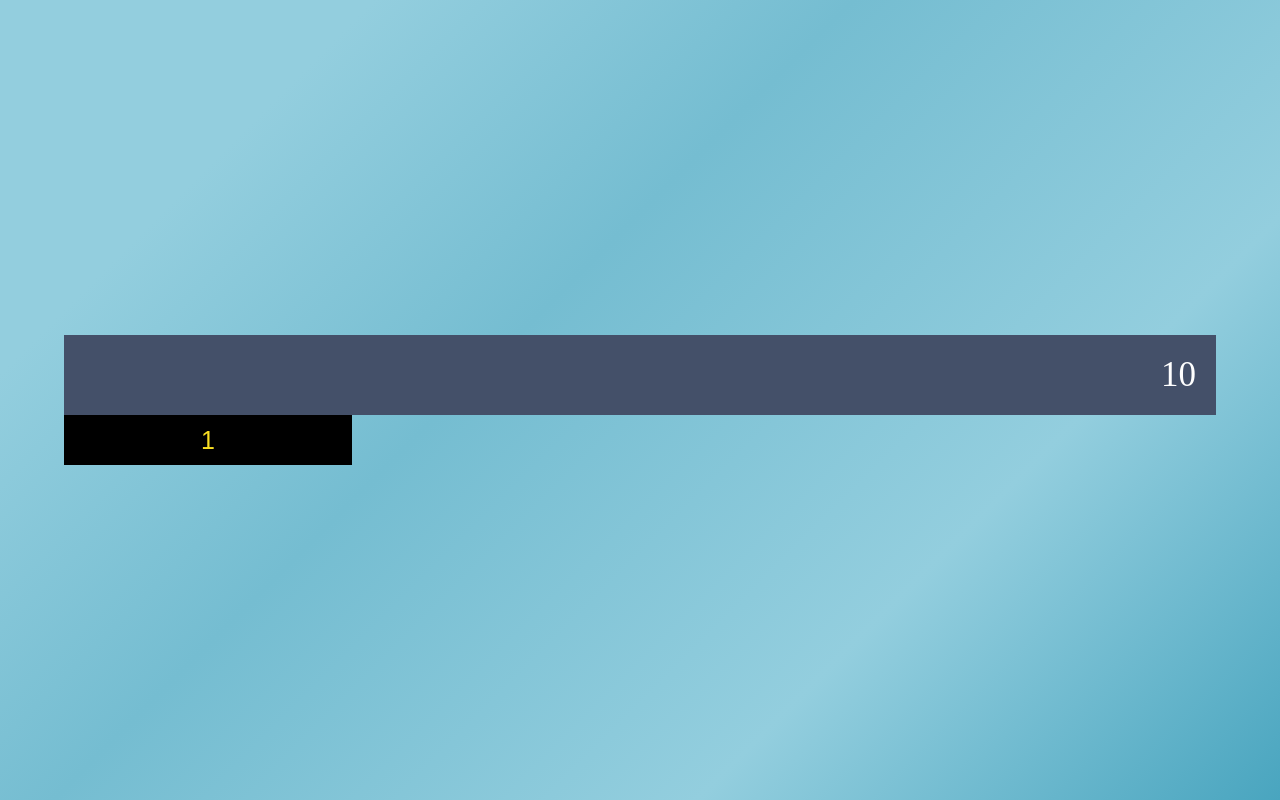
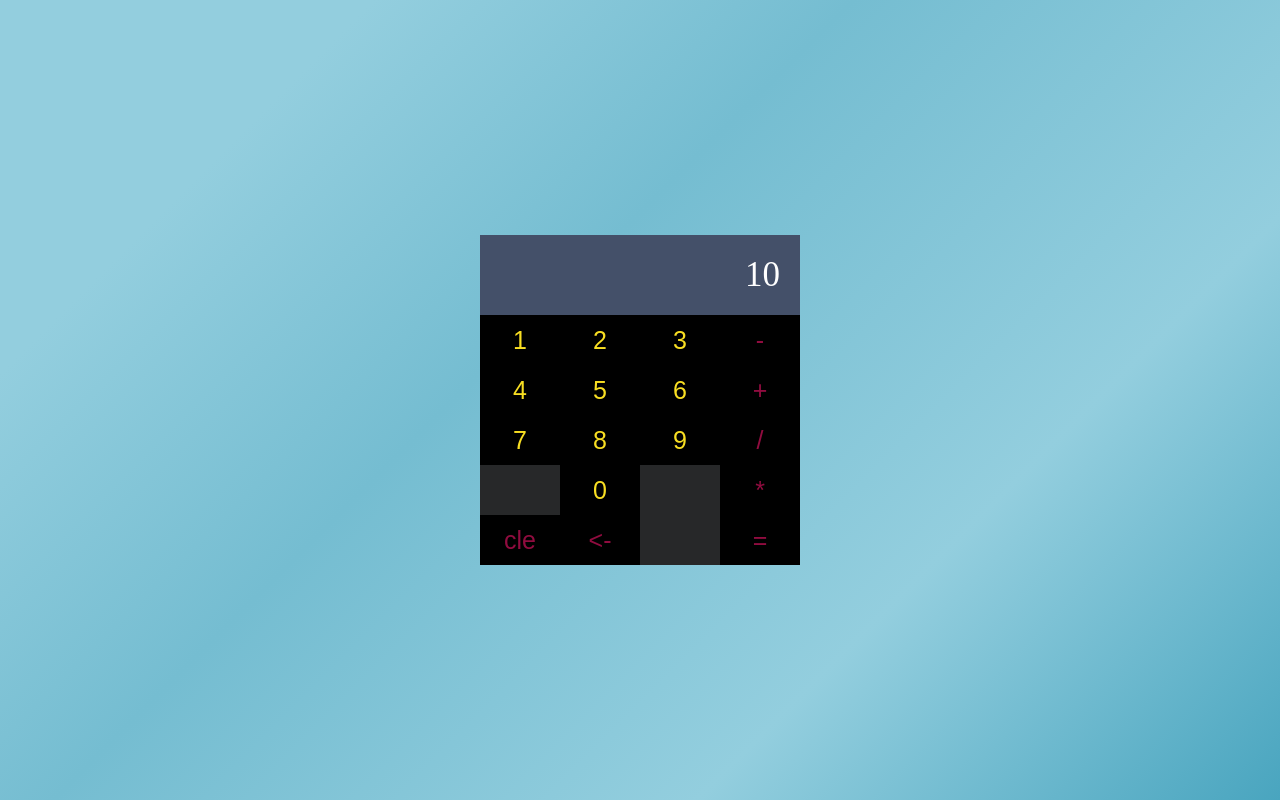
Before and after one commit to rodrigofigueroa/2_2020, a React (Create React App) app in the folder calc-app/: page / in a window 1280 px wide. Built offline with nearby package versions, Linux system fonts and the light colour scheme.

Commit message:
adding component MathOperation with functions

```diff
--- a/calc-app/src/App.css
+++ b/calc-app/src/App.css
@@ -21,9 +21,14 @@ html,body{
 }
 
 .container {
-  width: 90%;
+  max-width: 1090px;
   border-radius: 0px;
   overflow: hidden;
+  background-color: #272829;
+}
+
+.calc {
+  display: flex;
 }
 
 .result {
@@ -34,9 +39,19 @@ html,body{
   color: #fff;
   font-size: 35px;
 }
+.num {
+  display: flex;
+  justify-content: center;
+}
+
+.operations {
+  width: 30%;
+  display: flex;
+  flex-direction: column;
+}
 
 button {
-  width: 25%;
+  width: 80px;
   height: 50px;
   outline: none;
   border: 0;
@@ -51,7 +66,16 @@ button._1 {
   color:#F8DE22;
 }
 
-button:hover {
+button._1:hover {
   color: #4477CE;
   border: 1.5px solid #4477CE
 }
+
+button._2 {
+  color: #900C3F;
+}
+
+button._2:hover {
+  color: #900C3F;
+  border: 1.5px solid #900C3F
+}
--- a/calc-app/src/App.jsx
+++ b/calc-app/src/App.jsx
@@ -12,10 +12,46 @@ const App = () => {
     console.log( 'Text click', text )
   }
 
+  const handlerClickOperation = operation  => {
+    console.log( 'Operations', operation )
+  }
+
   return (
     <main className='container'>
       <Result/>
-      <Button type={ '_1' } text={ '1' } handlerClick={ onHandlerClickfunction } />
+      <section className='calc'>
+        <div>
+          <div className='num'>
+            <Button type={ '_1' } text={ '1' } handlerClick={ onHandlerClickfunction } />
+            <Button type={ '_1' } text={ '2' } handlerClick={ onHandlerClickfunction } />
+            <Button type={ '_1' } text={ '3' } handlerClick={ onHandlerClickfunction } />
+          </div>
+          <div className='num'>
+            <Button type={ '_1' } text={ '4' } handlerClick={ onHandlerClickfunction } />
+            <Button type={ '_1' } text={ '5' } handlerClick={ onHandlerClickfunction } />
+            <Button type={ '_1' } text={ '6' } handlerClick={ onHandlerClickfunction } />
+          </div>
+          <div className='num'>
+            <Button type={ '_1' } text={ '7' } handlerClick={ onHandlerClickfunction } />
+            <Button type={ '_1' } text={ '8' } handlerClick={ onHandlerClickfunction } />
+            <Button type={ '_1' } text={ '9' } handlerClick={ onHandlerClickfunction } />
+          </div>
+          <div className='num'>
+            <Button type={ '_1' } text={ '0' } handlerClick={ onHandlerClickfunction } />
+          </div>
+          <div className='num_1'>
+            <Button type={ '_2' } text={ 'cle' } handlerClick={ handlerClickOperation } />
+            <Button type={ '_2' } text={ '<-' } handlerClick={ handlerClickOperation } />
+          </div>
+        </div>
+        <div className='operations'>
+          <Button type={ '_2' } text={ '-' } handlerClick={ handlerClickOperation } />
+          <Button type={ '_2' } text={ '+' } handlerClick={ handlerClickOperation } />
+          <Button type={ '_2' } text={ '/' } handlerClick={ handlerClickOperation } />
+          <Button type={ '_2' } text={ '*' } handlerClick={ handlerClickOperation } />
+          <Button type={ '_2' } text={ '=' } handlerClick={ handlerClickOperation } />
+        </div>
+      </section>
     </main>
   )
 }
```
